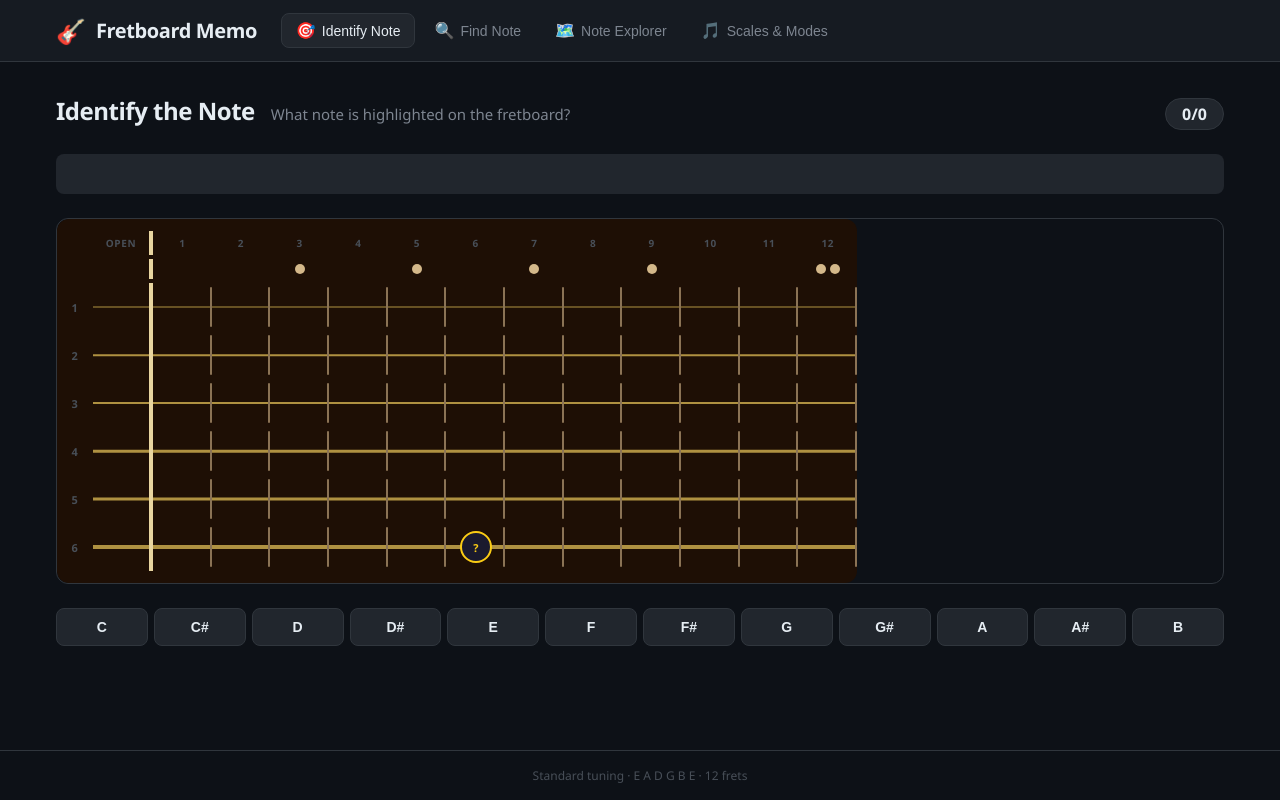
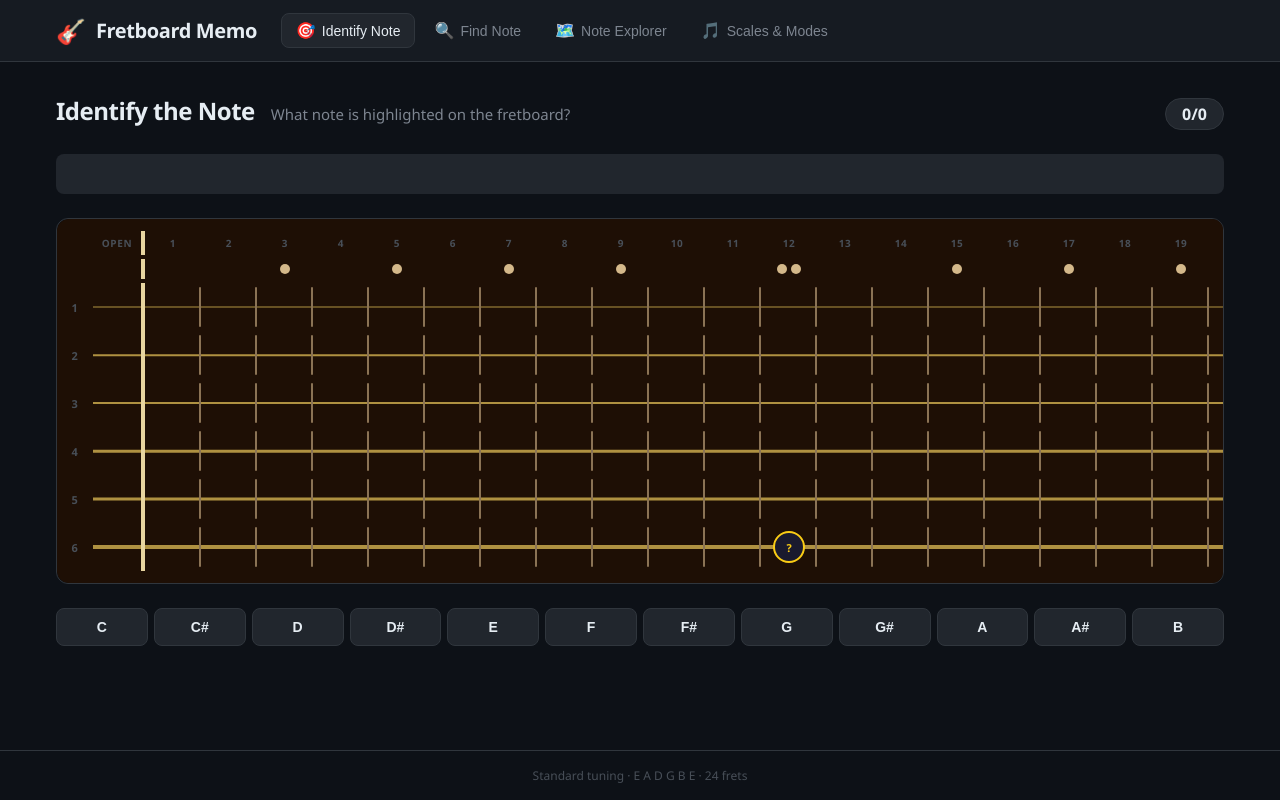
Before and after one commit to guiguifraga/fretboard-memo-app, a React (Vite) app: page / in a window 1280 px wide. Built offline with nearby package versions, Linux system fonts and the light colour scheme.

Commit message:
Change to 24 frets

```diff
--- a/src/App.tsx
+++ b/src/App.tsx
@@ -53,7 +53,7 @@ export default function App() {
       </main>
 
       <footer className="app-footer">
-        <p>Standard tuning · E A D G B E · 12 frets</p>
+        <p>Standard tuning · E A D G B E · 24 frets</p>
       </footer>
     </div>
   );
--- a/src/data/notes.ts
+++ b/src/data/notes.ts
@@ -11,10 +11,10 @@ export const OPEN_STRINGS: ChromaticNote[] = ['E', 'B', 'G', 'D', 'A', 'E'];
 export const STRING_NUMBERS = [1, 2, 3, 4, 5, 6];
 
 // Frets with position markers
-export const SINGLE_MARKER_FRETS = new Set([3, 5, 7, 9]);
-export const DOUBLE_MARKER_FRETS = new Set([12]);
+export const SINGLE_MARKER_FRETS = new Set([3, 5, 7, 9, 15, 17, 19, 21]);
+export const DOUBLE_MARKER_FRETS = new Set([12, 24]);
 
-export const TOTAL_FRETS = 12;
+export const TOTAL_FRETS = 24;
 
 export function getNoteAtFret(stringIdx: number, fret: number): ChromaticNote {
   const openNote = OPEN_STRINGS[stringIdx];
```
Also changed, not shown: 1 other file (tests, documents, lock files or other folders).
